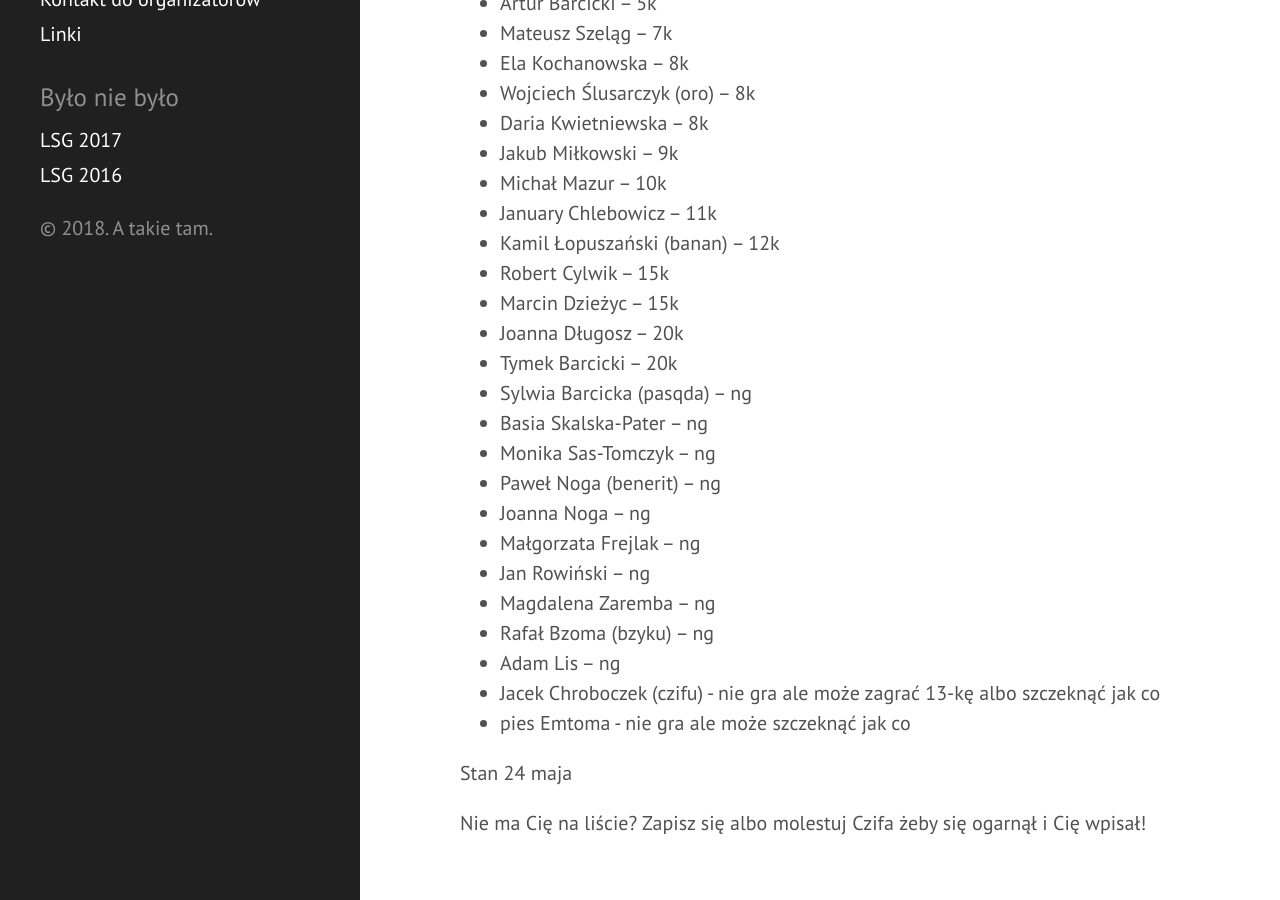
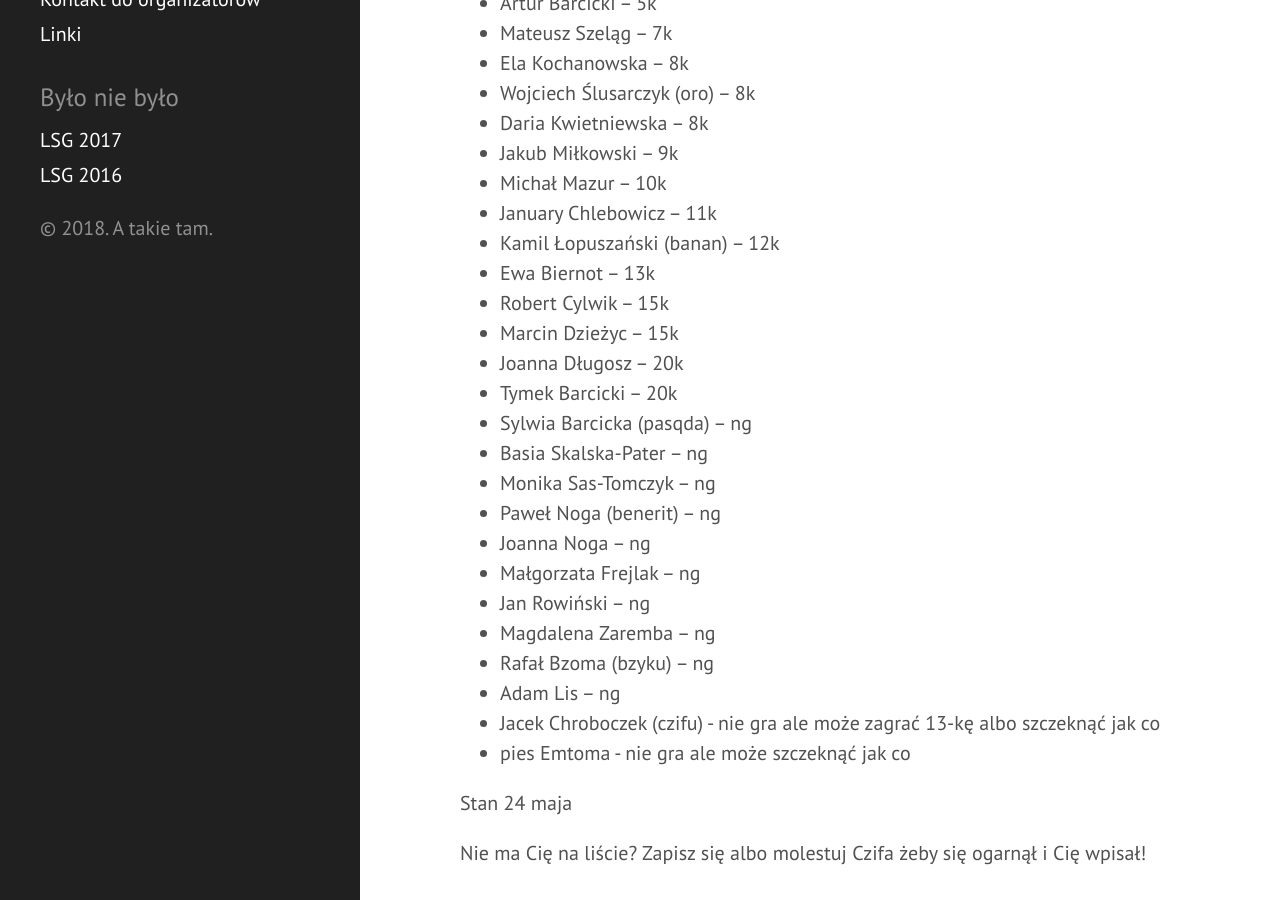
Before and after one commit to tasuki/lsg, a Jekyll site: the page built from zarejestrowani.md, in a window 1280 px wide and 900 px high, scrolled down 820 px. Built offline with Jekyll 4.4.1, drawn with Linux system fonts in a browser that asks for light colours.

Commit message:
Update zarejestrowani.md

```diff
--- a/zarejestrowani.md
+++ b/zarejestrowani.md
@@ -36,6 +36,7 @@ Zarejestrowani uczestnicy (mniej więcej wg siły):
 - Michał Mazur -- 10k
 - January Chlebowicz -- 11k
 - Kamil Łopuszański (banan) -- 12k
+- Ewa Biernot -- 13k
 - Robert Cylwik -- 15k
 - Marcin Dzieżyc -- 15k
 - Joanna Długosz -- 20k
```
